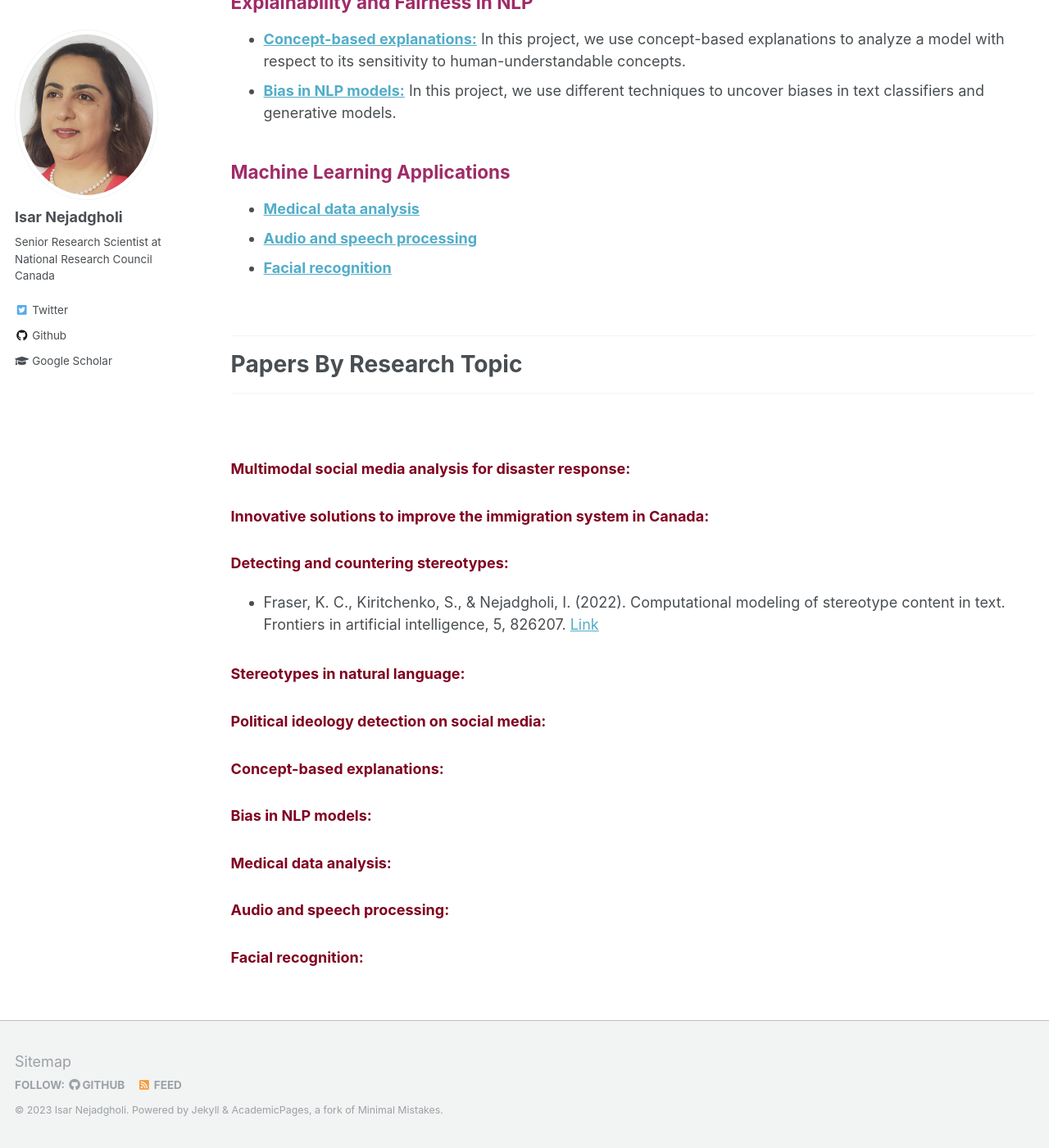
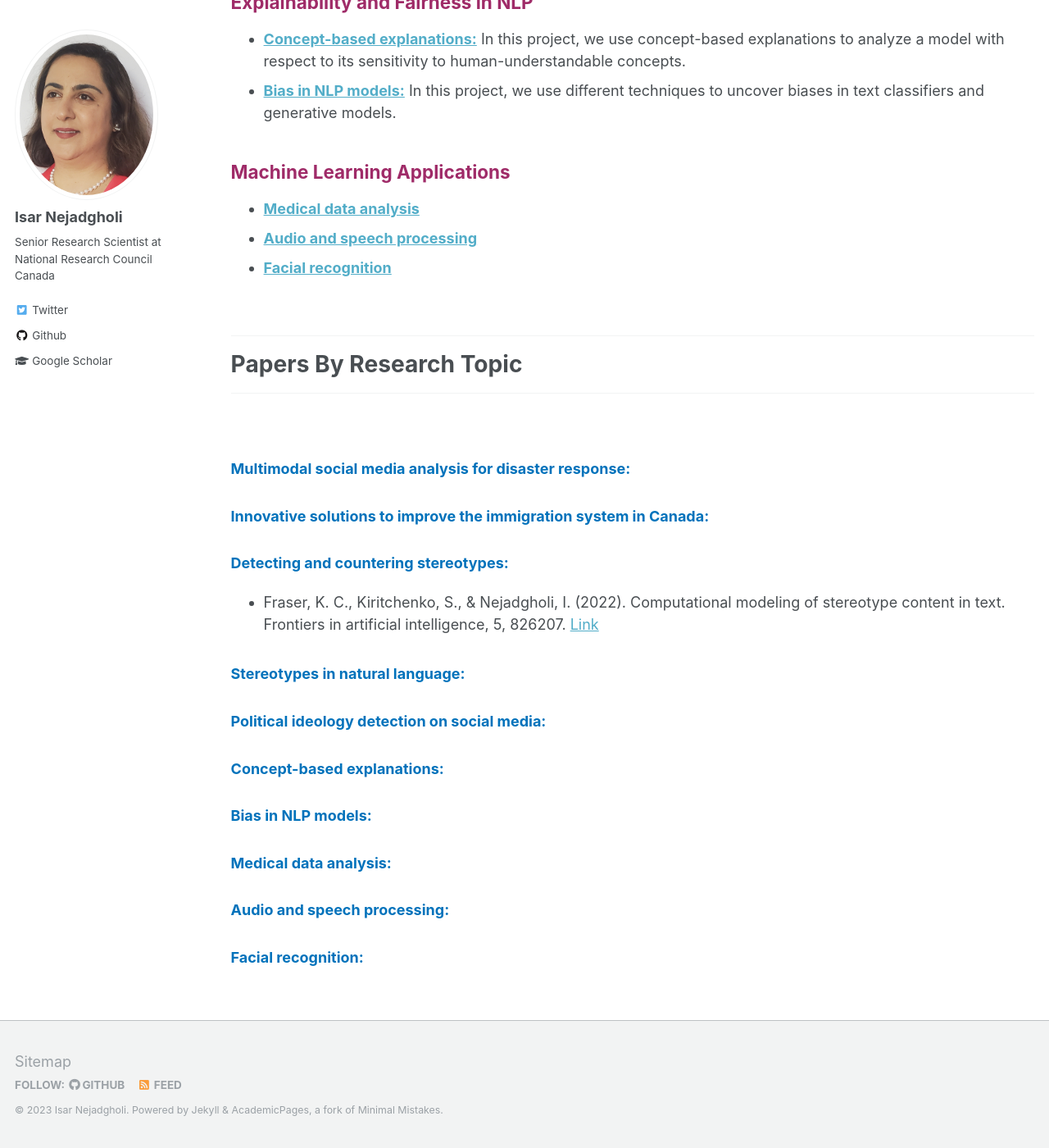
Before and after one commit to IsarNejad/IsarNejad.github.io, a Jekyll site: the page built from _pages/research.md, in a window 1280 px wide and 1400 px high, scrolled down 706 px. Shown: the whole window at 82% size. Built offline with Jekyll 4.4.1, drawn with Linux system fonts in a browser that asks for light colours.

Commit message:
Update main.scss

```diff
--- a/assets/css/main.scss
+++ b/assets/css/main.scss
@@ -42,7 +42,7 @@
 
 
 .gray {
-    color: #800020;
+    color: #0072BB	;
 }
 
 .amaranth-deep-purple {
```
